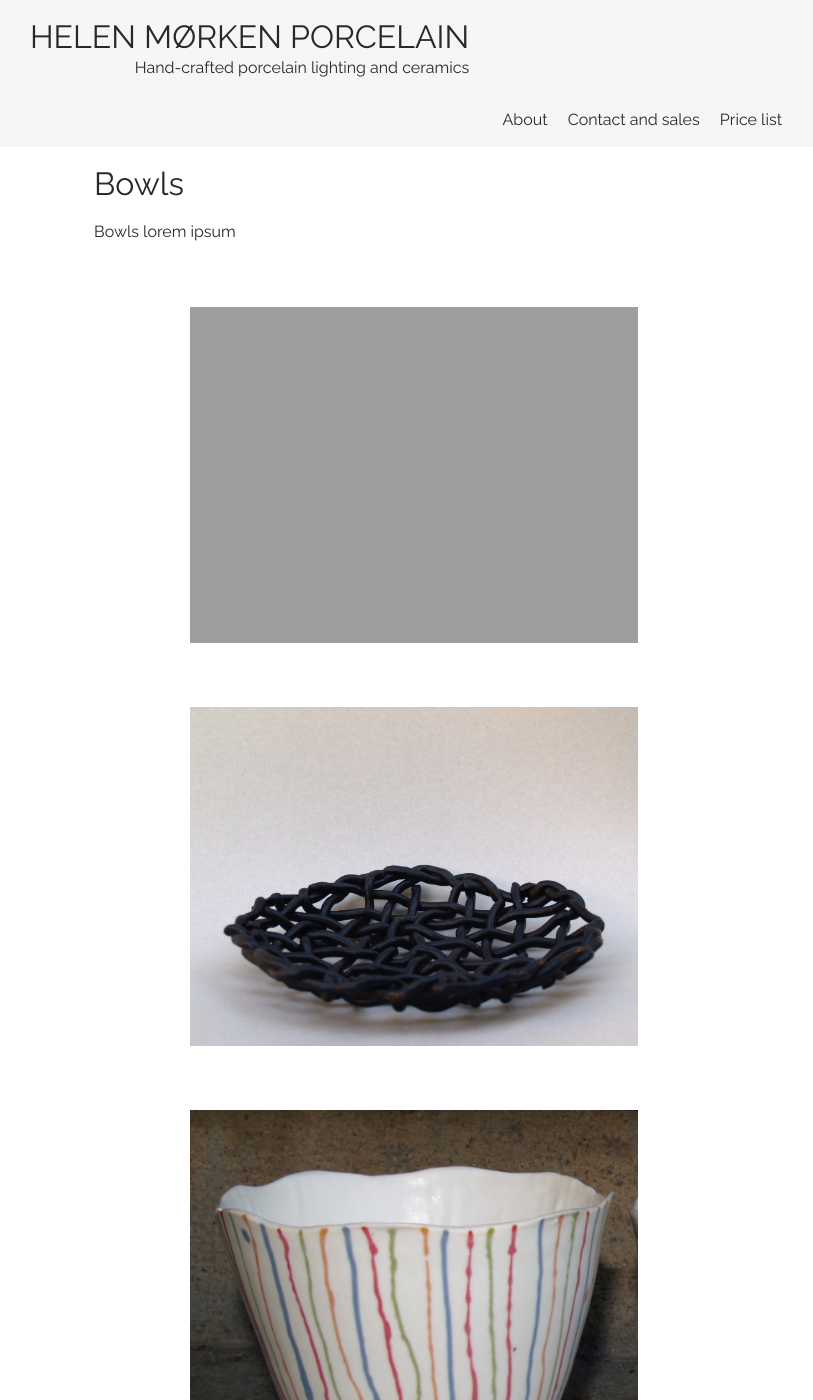
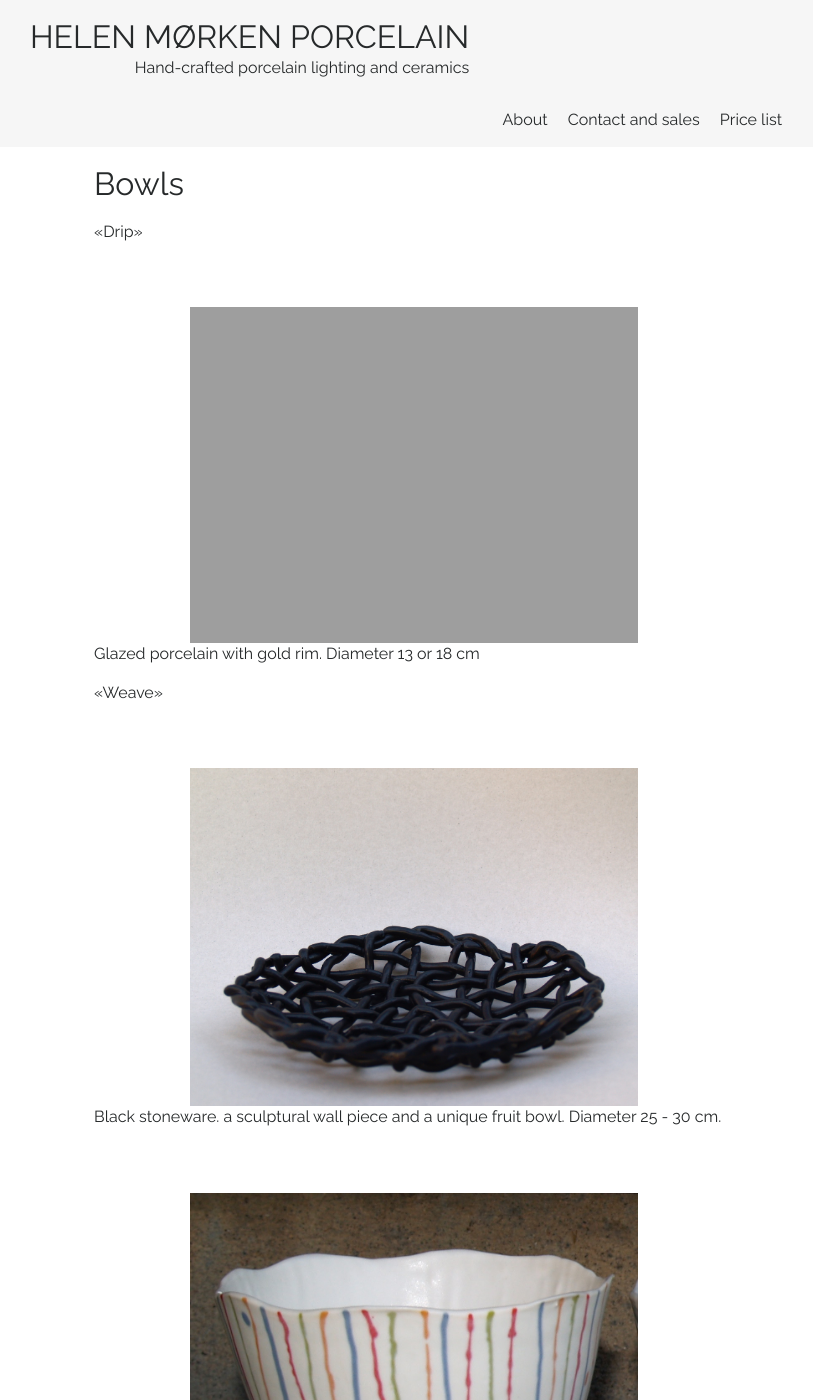
Before and after one commit to rebekkjm/helenmorkenno, a Jekyll site: the page built from _products/bowls.md, in a window 1280 px wide and 1400 px high. Shown: the whole window, without its empty margins (226-1039 px from the left). Built offline with Jekyll 4.4.1, drawn with Linux system fonts in a browser that asks for light colours.

Commit message:
text for bowls

```diff
--- a/_products/bowls.md
+++ b/_products/bowls.md
@@ -5,11 +5,14 @@ order: 14
 image: "Bowls1.jpg"
 ---
 
-Bowls lorem ipsum
+«Drip»
+![Small porcelain bowl with gold details]({{ site.github.url }}/img/Bowls1.jpg)
+Glazed porcelain with gold rim.
+Diameter 13 or 18 cm
 
-![Small porcelain bowl with gold details]({{ site.github.url }}/img/Bowls1.jpg)
-
+«Weave»
 ![Large dish of weaved black clay]({{ site.github.url }}/img/Bowls2.jpg)
+Black stoneware. a sculptural wall piece and a unique fruit bowl. Diameter 25 - 30 cm.
 
 ![Small porcelain bowl with colourful stripes]({{ site.github.url }}/img/Bowls3.jpg)
 
```
